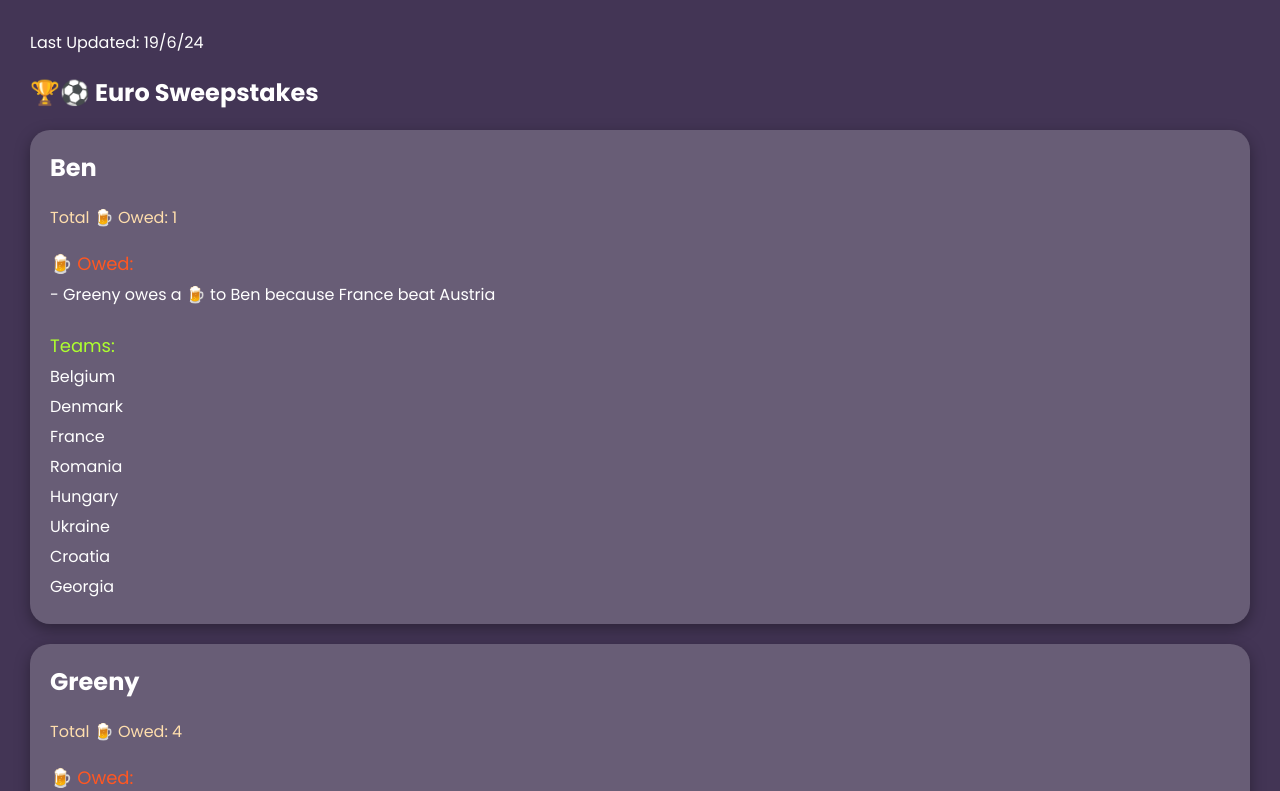
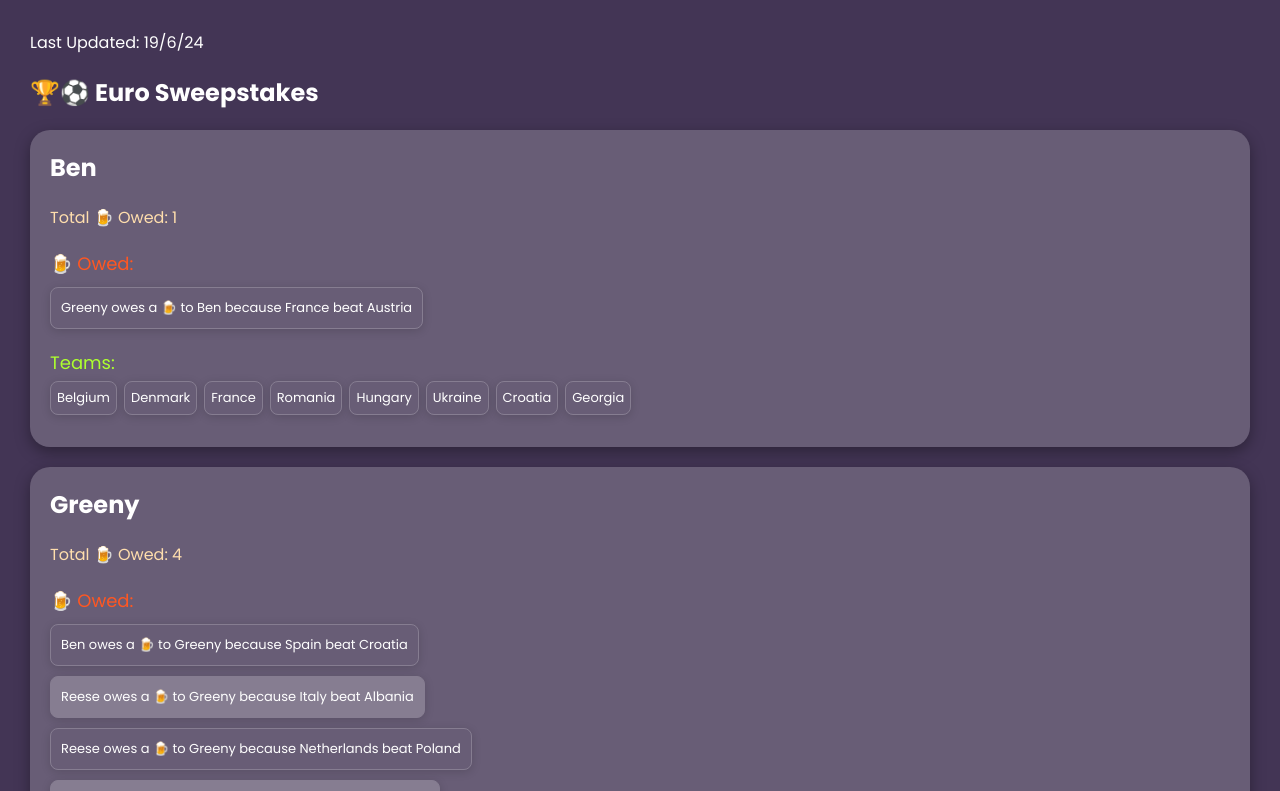
Before and after one commit to marcus-agrippa/euro-sweepstakes, a React (Create React App) app: page / in a window 1280 px wide. Shown: the top 791 px of the page. Built offline with nearby package versions, Linux system fonts and the light colour scheme; the HTML template or start-up script is replaced by a standard one.

Commit message:
ui updates

```diff
--- a/package.json
+++ b/package.json
@@ -6,6 +6,7 @@
     "@testing-library/jest-dom": "^5.17.0",
     "@testing-library/react": "^13.4.0",
     "@testing-library/user-event": "^13.5.0",
+    "chart.js": "^4.4.3",
     "react": "^18.3.1",
     "react-dom": "^18.3.1",
     "react-scripts": "5.0.1",
--- a/public/index.html
+++ b/public/index.html
@@ -7,7 +7,7 @@
     <meta name="theme-color" content="#000000" />
     <meta
       name="description"
-      content="Web site created using create-react-app" />
+      content="An app for tracking beers owed from Euro games" />
     <link rel="apple-touch-icon" href="%PUBLIC_URL%/logo192.png" />
     <link rel="manifest" href="%PUBLIC_URL%/manifest.json" />
     <title>Euros Beer Tracker</title>
--- a/src/App.js
+++ b/src/App.js
@@ -35,7 +35,7 @@ const App = () => {
                 from:
                   friends.find(f => f.teams.includes(fixture.awayTeam))?.name ||
                   fixture.awayTeam,
-                description: `- ${loserFriend} owes a 🍺 to ${winnerFriend} because ${winnerTeam} beat ${loserTeam}`,
+                description: `${loserFriend} owes a 🍺 to ${winnerFriend} because ${winnerTeam} beat ${loserTeam}`,
               };
               totalBeersOwed++;
             } else if (
@@ -46,7 +46,7 @@ const App = () => {
                 from:
                   friends.find(f => f.teams.includes(fixture.homeTeam))?.name ||
                   fixture.homeTeam,
-                description: `- ${loserFriend} owes a 🍺 to ${winnerFriend} because ${winnerTeam} beat ${loserTeam}`,
+                description: `${loserFriend} owes a 🍺 to ${winnerFriend} because ${winnerTeam} beat ${loserTeam}`,
               };
               totalBeersOwed++;
             } else if (
--- a/src/Friends.jsx
+++ b/src/Friends.jsx
@@ -12,10 +12,18 @@ const Friends = ({ friend }) => {
       <div>
         <p className='total-beers'>Total 🍺 Owed: {totalBeersOwed}</p>
         <p className='beers-owed'>🍺 Owed:</p>
-        <ul>
+        <ul className='description-list'>
           {Array.isArray(beersOwed) ? (
             beersOwed.map((beer, index) => (
-              <li key={index}>{beer.description}</li>
+              <li
+                key={index}
+                className={
+                  index % 2 === 0
+                    ? 'description-list-item'
+                    : 'description-list-item description-list-item-alt'
+                }>
+                {beer.description}
+              </li>
             ))
           ) : (
             <li>No beers owed</li>
@@ -24,9 +32,11 @@ const Friends = ({ friend }) => {
       </div>
       <div>
         <p className='teams'>Teams:</p>
-        <ul>
+        <ul className='teams-list'>
           {teams.map((team, index) => (
-            <li key={index}>{team}</li>
+            <li key={index} className='team-list-item'>
+              {team}
+            </li>
           ))}
         </ul>
       </div>
--- a/src/FriendsCss.css
+++ b/src/FriendsCss.css
@@ -19,10 +19,42 @@
   padding: 0;
 }
 
-.friend ul li {
+.teams-list {
+  font-size: 13px;
   margin-top: 5px;
   margin-bottom: 5px;
   color: #fff;
+  display: flex;
+  flex-wrap: wrap;
+  margin-right: 20px;
+}
+
+.team-list-item {
+  border: 1px solid #867d91;
+  border-radius: 8px;
+  padding: 6px;
+  margin-right: 7px;
+  margin-bottom: 7px;
+  box-shadow: rgba(0, 0, 0, 0.15) 0px 2px 10px;
+}
+
+.description-list {
+  list-style: none;
+}
+
+.description-list-item {
+  font-size: 13px;
+  color: #fff;
+  border: 1px solid #867d91;
+  border-radius: 8px;
+  width: fit-content;
+  padding: 10px;
+  margin-top: 10px;
+  box-shadow: rgba(0, 0, 0, 0.15) 0px 2px 10px;
+}
+
+.description-list-item-alt {
+  background-color: #867d91;
 }
 
 .friend .beers-owed {
```
Also changed, not shown: 1 other file (tests, documents, lock files or other folders).
